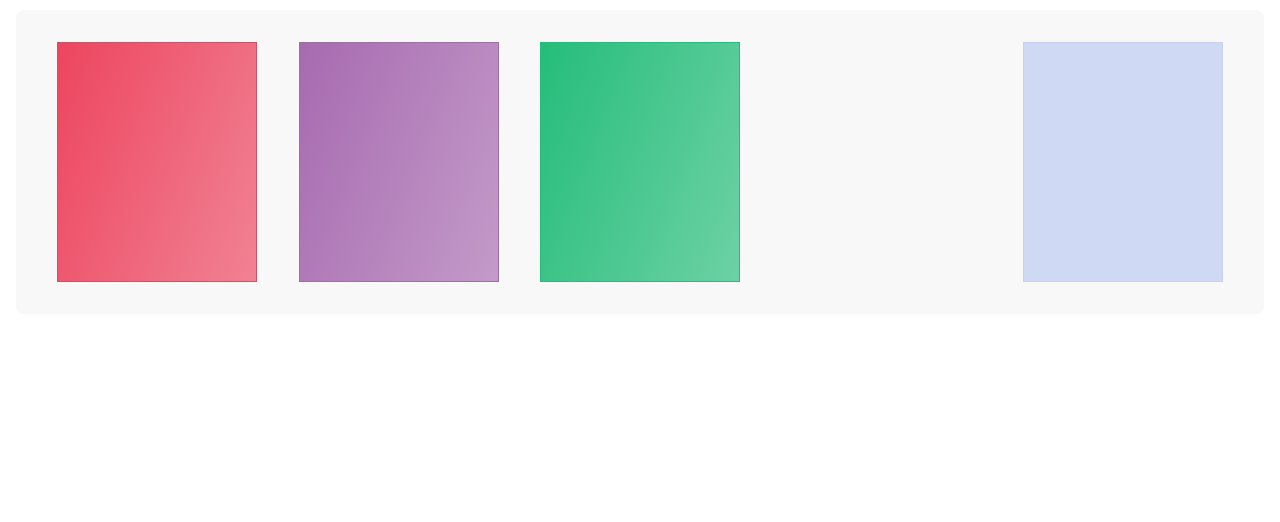
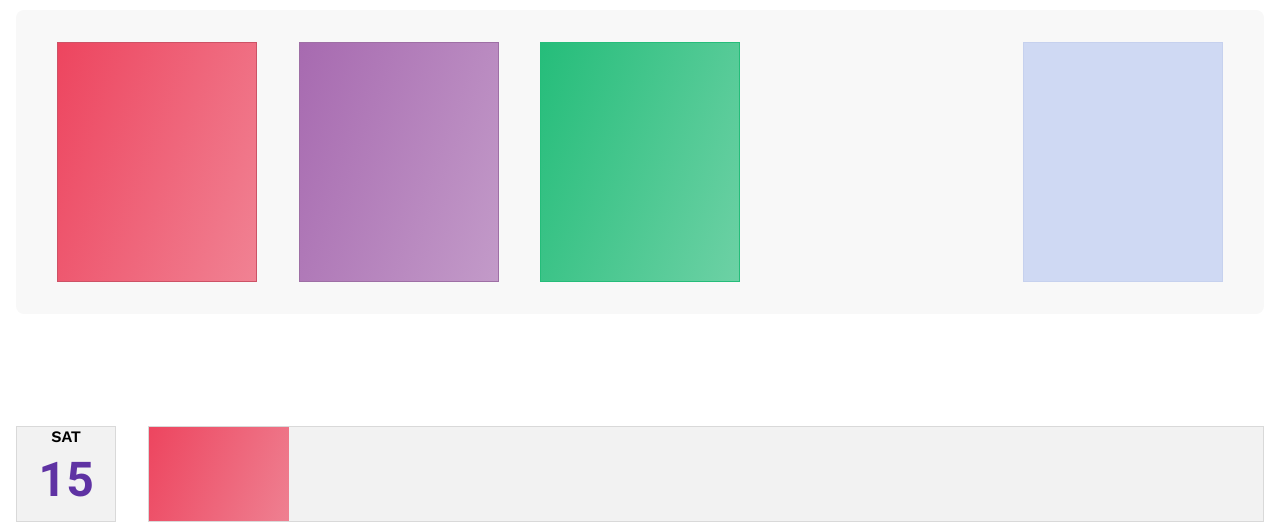
Before and after one commit to cs50teamgit/main-project, a website: page html/panel.html in a window 1280 px wide. Shown: the part 432-954 px from the top of the page. Before the commit the page ends 800 px from the top, so only its background shows below. Drawn offline with Linux system fonts and the light colour scheme.

Commit message:
update panel page

```diff
--- a/html/panel.html
+++ b/html/panel.html
@@ -60,7 +60,7 @@
                 <div class="negative">
                     <svg class="container-block__negative" width="19.5px" height="20px" fill="#fff">
                         xmlns="http://www.w3.org/2000/svg" viewBox="0 0 20 20" fill="currentColor" class="w-5 h-5">
-                        <path d="M6.75 9.25a.75.75 0 000 1.5h6.5a.75.75 0 000-1.5h-6.5z" />
+                    <path d="M6.75 9.25a.75.75 0 000 1.5h6.5a.75.75 0 000-1.5h-6.5z" />
                     </svg>
                 </div>
             </div> -->
@@ -70,6 +70,20 @@
                 <div class="negative"></div>
             </div>
         </section>
+        <section class="container-table">
+            <div class="container-table__today">
+                <div class="container-table__info">
+                    <div class="container-table__todayTime">SAT</div>
+                    <div class="container-table__todayDate">15</div>
+                </div>
+                <div class="container-table__details">
+                    <div class="container-table__detail__1">
+
+                    </div>
+                </div>
+            </div>
+            <div class="container-table__other"></div>
+        </section>
     </div>
 </body>
 </html>
--- a/styles/panel.css
+++ b/styles/panel.css
@@ -3,8 +3,14 @@
     src: url(../fonts/Vazir-Bold.woff2);
 }
 
+@font-face {
+    font-family: worksans-semibold;
+    src: url(../fonts/WorkSans-SemiBold.ttf);
+}
+
 :root{
     font-size: 16px;
+    --hour: 46.45px;
 }
 
 html{
@@ -143,3 +149,55 @@ h1{
 .container-block__negative{
     display: inline;
 }
+
+.container-table{
+    margin-top: 7rem;
+}
+
+.container-table__today{
+    display: flex;
+}
+
+.container-table__info{
+    display: flex;
+    flex-direction: column;
+    justify-content: center;
+    align-items: center;
+    width: 7rem;
+    min-height: 6rem;
+    background-color: #F2F2F2;
+    border: 1px solid #d9d9d9;
+}
+
+.container-table__todayTime{
+    display: inline-block;
+    font-family: worksans-semibold;
+    font-weight: 900;
+
+}
+
+.container-table__todayDate{
+    display: inline-block;
+    font-size: 3rem;
+    color: #5F32A3;
+}
+
+.container-table__details{
+    margin-left: 2rem;
+    width: 100%;
+    min-height: 6rem;
+    background-color: #F2F2F2;
+    border: 1px solid #d9d9d9;
+    display: flex;
+    justify-content: flex-start;
+}
+
+.container-table__detail__1{
+    width: calc(var(--hour) * 3);
+    background: linear-gradient(111deg, rgba(237,69,95,1) 0%, rgba(237,69,95,0.6587885154061625) 100%);
+    border-color: #CD5266;
+}
+
+.container-table__other{
+
+}
```
